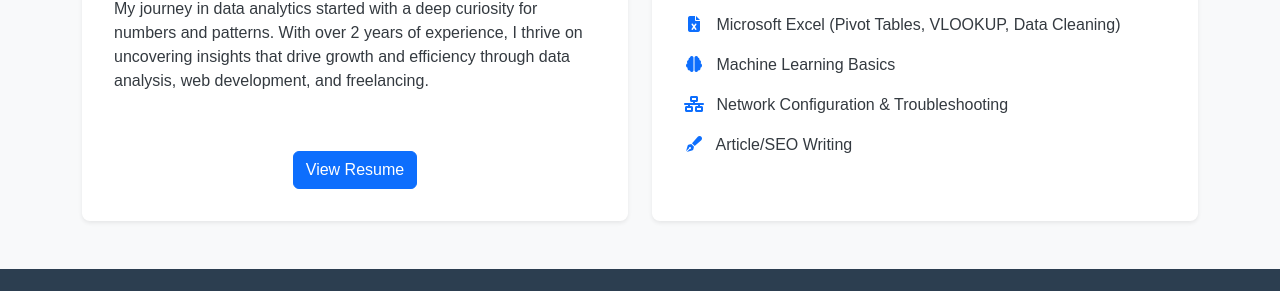
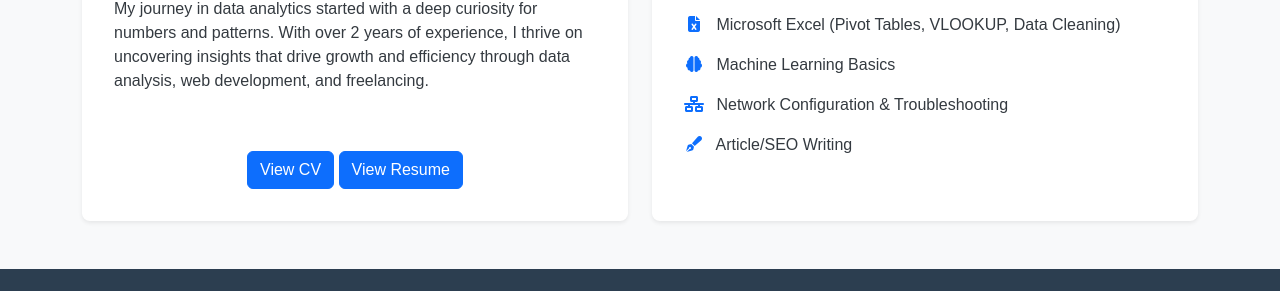
Before and after one commit to karu254/portfolio-website, a plain HTML site: page about.html in a window 1280 px wide. Shown: the part 634-925 px from the top of the page. Drawn offline with nearby package versions, Linux system fonts and the light colour scheme; a script that the page names is missing.

Commit message:
Update about.html

```diff
--- a/about.html
+++ b/about.html
@@ -85,9 +85,11 @@
                             My journey in data analytics started with a deep curiosity for numbers and patterns. With over 2 years of experience, I thrive on uncovering insights that drive growth and efficiency through data analysis, web development, and freelancing.
                         </p>
                         <div class="text-center mt-4">
+                            <a href="assets/Henry CV.pdf" class="btn btn-primary" target="_blank">View CV</a>
                             <a href="assets/My CV.pdf" class="btn btn-primary" target="_blank">View Resume</a>
                         </div>
                     </div>
+
                 </div>
 
                 <div class="col-lg-6 d-flex align-items-stretch">
```
